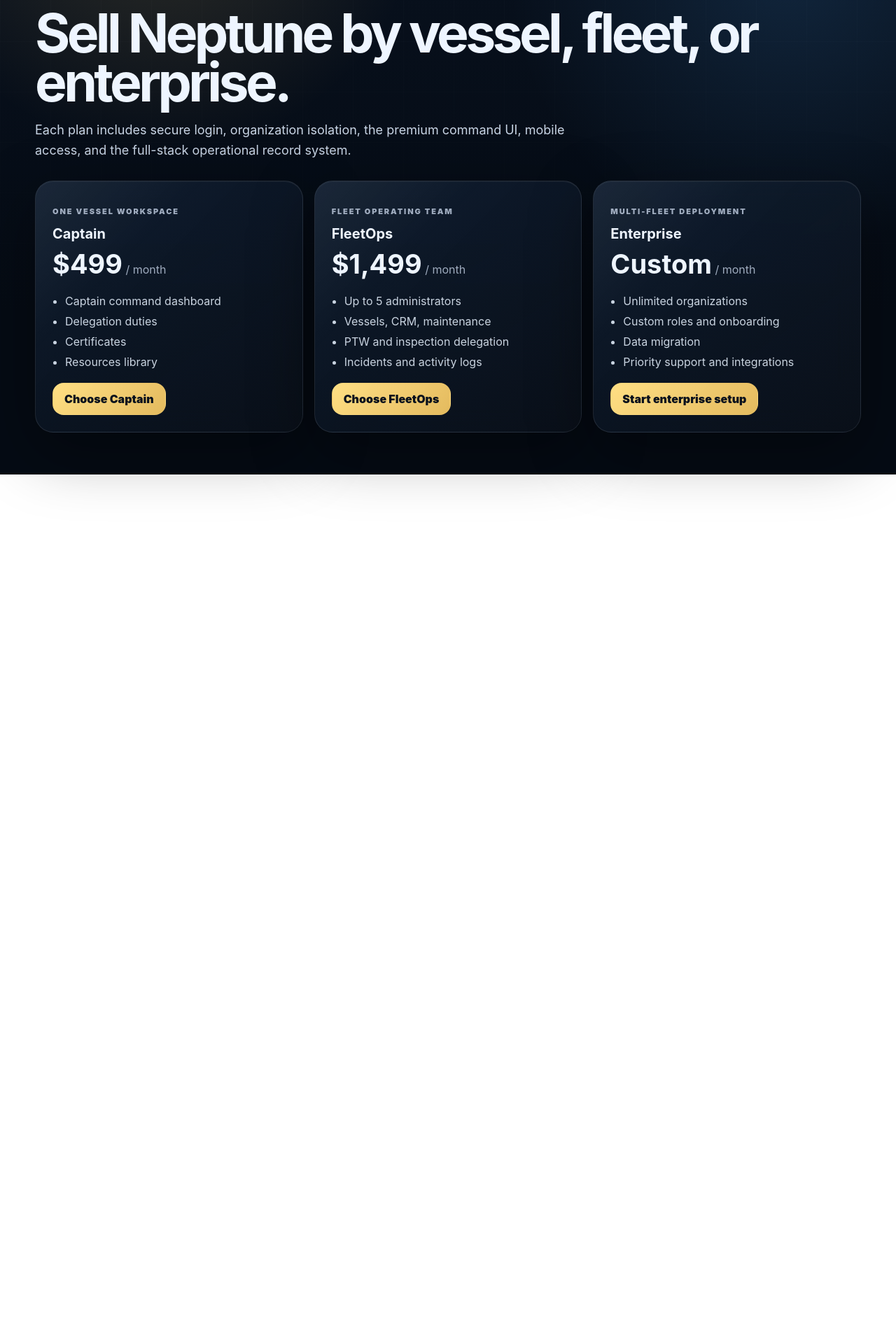
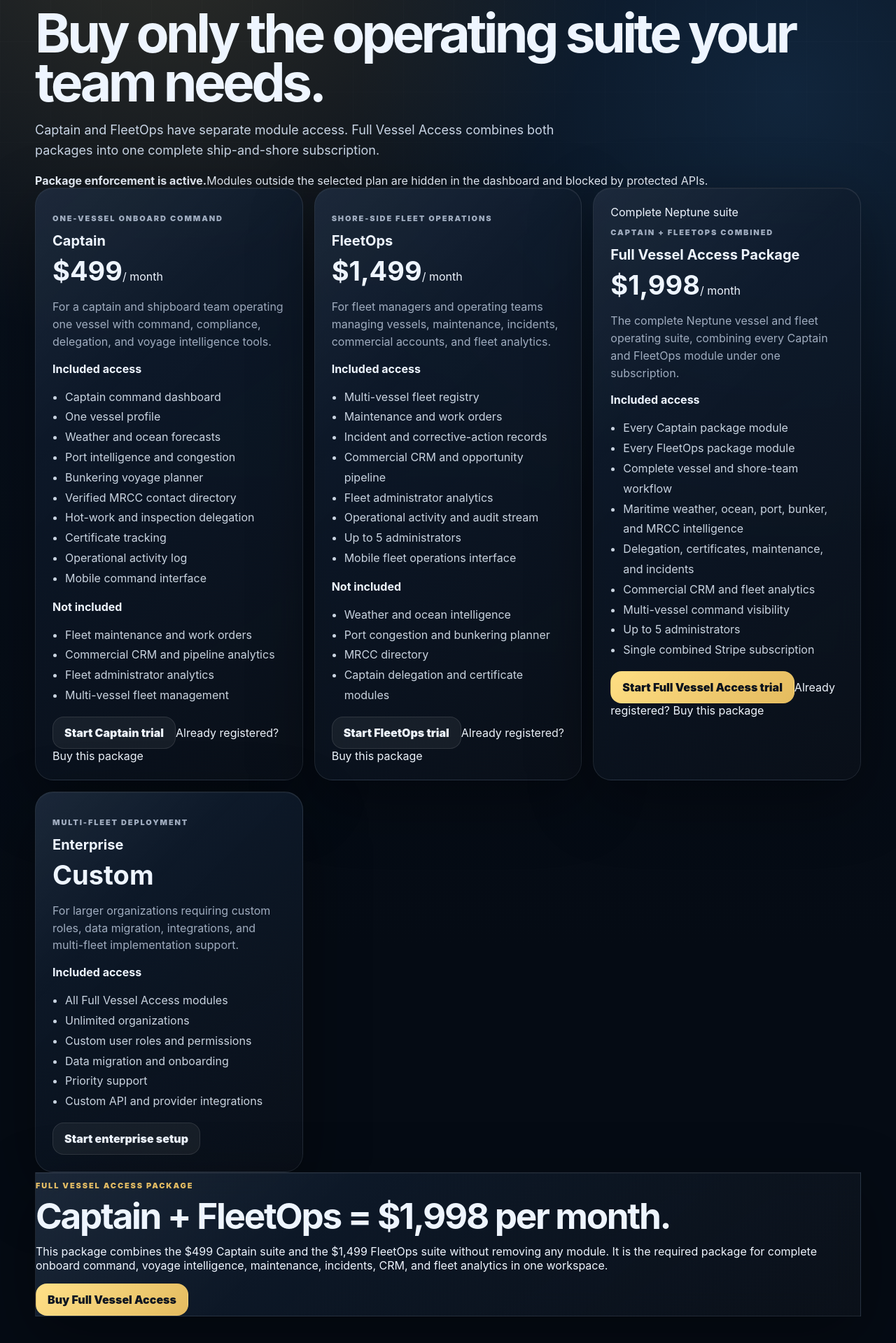
Before and after one commit to eagleconsulting954-a11y/Neptune1, a Next.js app: page /pricing in a window 1280 px wide. Shown: the part 157-2076 px from the top of the page at 70% size. Before the commit the page ends 835 px from the top, so only its background shows below. Built offline with nearby package versions, Linux system fonts and the light colour scheme.

Commit message:
List package-specific access and Full Vessel Access pricing

```diff
--- a/app/pricing/page.tsx
+++ b/app/pricing/page.tsx
@@ -1,22 +1,44 @@
 import Link from "next/link";
 import { SiteHeader } from "@/components/SiteHeader";
+import { PLAN_CATALOG, type PlanKey } from "@/src/lib/plans";
 
-const plans = [
-  { name: "Captain", price: "$499", note: "One vessel workspace", features: ["Captain command dashboard", "Delegation duties", "Certificates", "Resources library"] },
-  { name: "FleetOps", price: "$1,499", note: "Fleet operating team", features: ["Up to 5 administrators", "Vessels, CRM, maintenance", "PTW and inspection delegation", "Incidents and activity logs"] },
-  { name: "Enterprise", price: "Custom", note: "Multi-fleet deployment", features: ["Unlimited organizations", "Custom roles and onboarding", "Data migration", "Priority support and integrations"] }
-];
+const planOrder: PlanKey[] = ["captain", "fleetops", "full_vessel_access", "enterprise"];
 
 export default function PricingPage() {
   return (
     <>
       <SiteHeader />
-      <main className="section">
+      <main className="section package-pricing-page">
         <div className="container">
           <p className="eyebrow">Commercial Plans</p>
-          <h1>Sell Neptune by vessel, fleet, or enterprise.</h1>
-          <p className="lede">Each plan includes secure login, organization isolation, the premium command UI, mobile access, and the full-stack operational record system.</p>
-          <div className="pricing-grid" style={{marginTop:28}}>{plans.map(plan => <article className="price card premium" key={plan.name}><p className="eyebrow">{plan.note}</p><h3>{plan.name}</h3><strong>{plan.price}</strong><span className="muted"> / month</span><ul>{plan.features.map(feature => <li key={feature}>{feature}</li>)}</ul><Link className="btn gold" href={plan.name === "Enterprise" ? "/signup" : "/checkout"}>{plan.name === "Enterprise" ? "Start enterprise setup" : `Choose ${plan.name}`}</Link></article>)}</div>
+          <h1>Buy only the operating suite your team needs.</h1>
+          <p className="lede">Captain and FleetOps have separate module access. Full Vessel Access combines both packages into one complete ship-and-shore subscription.</p>
+          <div className="package-comparison-note"><b>Package enforcement is active.</b><span>Modules outside the selected plan are hidden in the dashboard and blocked by protected APIs.</span></div>
+          <div className="pricing-grid package-pricing-grid">
+            {planOrder.map(key => {
+              const plan = PLAN_CATALOG[key];
+              const isFull = key === "full_vessel_access";
+              const isEnterprise = key === "enterprise";
+              return (
+                <article className={`price card premium package-price-card ${isFull ? "featured" : ""}`} key={plan.key}>
+                  {isFull && <span className="package-featured-label">Complete Neptune suite</span>}
+                  <p className="eyebrow">{plan.note}</p>
+                  <h3>{plan.name}</h3>
+                  <div className="package-price"><strong>{plan.priceLabel}</strong>{!isEnterprise && <span>/ month</span>}</div>
+                  <p>{plan.description}</p>
+                  <div className="package-access-section"><b>Included access</b><ul>{plan.features.map(feature => <li key={feature}>{feature}</li>)}</ul></div>
+                  {plan.excluded.length > 0 && <div className="package-access-section excluded"><b>Not included</b><ul>{plan.excluded.map(feature => <li key={feature}>{feature}</li>)}</ul></div>}
+                  <Link className={`btn ${isFull ? "gold" : ""}`} href={isEnterprise ? "/signup?plan=enterprise" : `/signup?plan=${plan.slug}`}>{isEnterprise ? "Start enterprise setup" : `Start ${plan.shortName} trial`}</Link>
+                  {!isEnterprise && <Link className="package-direct-checkout" href={`/checkout?plan=${plan.slug}`}>Already registered? Buy this package</Link>}
+                </article>
+              );
+            })}
+          </div>
+          <section className="package-combined-explainer glass">
+            <div><p className="eyebrow">Full Vessel Access Package</p><h2>Captain + FleetOps = $1,998 per month.</h2></div>
+            <p>This package combines the $499 Captain suite and the $1,499 FleetOps suite without removing any module. It is the required package for complete onboard command, voyage intelligence, maintenance, incidents, CRM, and fleet analytics in one workspace.</p>
+            <Link className="btn gold" href="/checkout?plan=full-vessel-access">Buy Full Vessel Access</Link>
+          </section>
         </div>
       </main>
     </>
```
